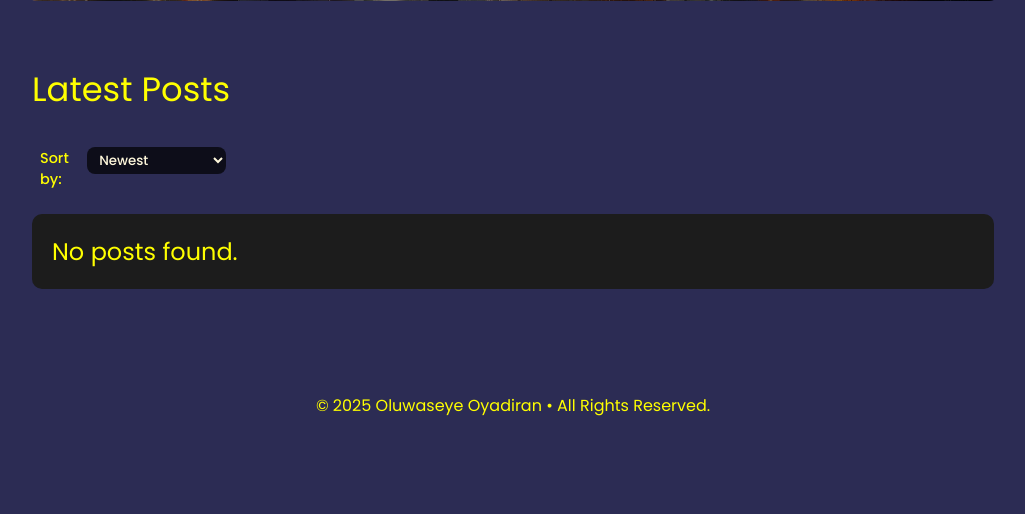
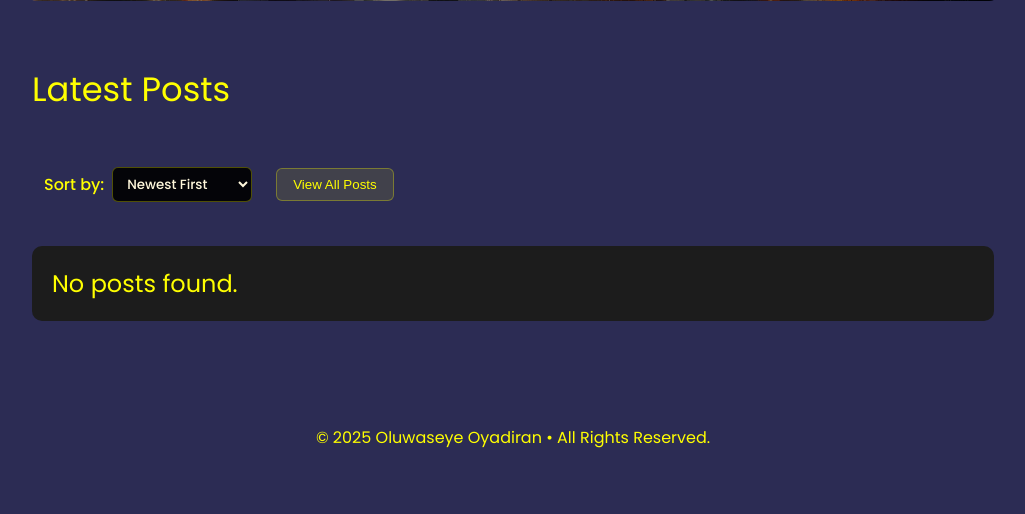
Before and after one commit to seyeoyadiran/MongoDB_Application, a Node server app: page / in a window 1280 px wide. Shown: the part 564-1078 px from the top of the page, without its empty margins (127-1152 px from the left). Before the commit the page ends 980 px from the top, so only its background shows below. Run offline with Node 20, Linux system fonts and the light colour scheme; data that the repository does not hold is empty; some libraries are stand-ins or nearby versions.

Commit message:
Completed For Now

```diff
--- a/views/index.ejs
+++ b/views/index.ejs
@@ -105,42 +105,94 @@
             font-size: 0.9rem;
         }
 
-        /* Sort Dropdown */
+        /* Sort Dropdown - Fixed Styling */
         .sort-container {
-            display: inline-flex; /* shrink to content */
+            display: flex;
             align-items: center;
-            border-radius: 12px;
-            padding: 4px 8px;
-            gap: 8px;
-            font-size: 0.9rem;
+            gap: 12px;
             margin-bottom: 20px;
-            transition: all 0.3s ease;
+            flex-wrap: wrap;
         }
 
+        .sort-group {
+            display: flex;
+            align-items: center;
+            gap: 8px;
+
+            padding: 8px 12px;
+            border-radius: 8px;
+        }
 
         .sort-container label {
             font-weight: 500;
+            white-space: nowrap;
         }
 
         .sort-select {
-        padding: 3px 8px;
-        border-radius: 8px;
-        border: none;
-        background-color: rgba(0,0,0,0.7);
+            padding: 6px 10px;
+            border-radius: 6px;
+            border: 1px solid rgba(255, 255, 0, 0.3);
+            background-color: rgba(0,0,0,0.9);
             color: #FFF8DC;
             font-weight: 500;
             cursor: pointer;
-        min-width: 100px;
+            min-width: 140px;
             transition: all 0.3s ease;
-    }
-
-    sortSelect {
-        margin-right: 20px;
+            margin-top: 16px;
         }
 
         .sort-select:hover, .sort-select:focus {
-        background-color: rgba(0,0,0,0.85);
+            background-color: rgba(0,0,0,1);
+            border-color: rgba(255, 255, 0, 0.6);
             outline: none;
+        }
+
+        /* View All Button */
+        .view-all-btn {
+            padding: 8px 16px;
+            background: rgba(255, 255, 0, 0.1);
+            color: yellow;
+            border: 1px solid rgba(255, 255, 0, 0.3);
+            border-radius: 6px;
+            cursor: pointer;
+            font-weight: 500;
+            transition: all 0.3s ease;
+            white-space: nowrap;
+        }
+
+        .view-all-btn:hover {
+            background: rgba(255, 255, 0, 0.2);
+            transform: translateY(-1px);
+        }
+
+        /* Scrollable container for View All */
+        .scroll-container {
+            max-height: 0;
+            overflow: hidden;
+            transition: max-height 0.5s ease;
+        }
+
+        .scroll-container.active {
+            max-height: 600px; /* Adjust based on your needs */
+            overflow-y: auto;
+        }
+
+        .scroll-container::-webkit-scrollbar {
+            width: 8px;
+        }
+
+        .scroll-container::-webkit-scrollbar-track {
+            background: rgba(0,0,0,0.3);
+            border-radius: 4px;
+        }
+
+        .scroll-container::-webkit-scrollbar-thumb {
+            background: rgba(255, 255, 0, 0.3);
+            border-radius: 4px;
+        }
+
+        .scroll-container::-webkit-scrollbar-thumb:hover {
+            background: rgba(255, 255, 0, 0.5);
         }
 
         /* Pagination */
@@ -168,11 +220,18 @@
             .hero-text-overlay p {
                 font-size: clamp(1rem, 3vw, 1.2rem);
             }
-            .article-ul li {
+            .article-ul li a {
                 flex-direction: column;
+                align-items: flex-start;
+                gap: 8px;
             }
             .sort-container {
-                justify-content: center;
+                flex-direction: column;
+                align-items: flex-start;
+            }
+            .sort-group {
+                width: 100%;
+                justify-content: space-between;
             }
         }
     </style>
@@ -197,21 +256,26 @@
     <section class="articles container">
         <h2 class="article__heading">Latest Posts</h2>
 
-        <!-- Sort Dropdown -->
+        <!-- Sort Dropdown and View All Button -->
         <div class="sort-container">
+            <div class="sort-group">
                 <label for="sortSelect">Sort by:</label>
                 <select id="sortSelect" class="sort-select" onchange="sortPosts()">
-                <option value="newest" selected>Newest</option>
-                <option value="oldest">Oldest</option>
+                    <option value="newest" selected>Newest First</option>
+                    <option value="oldest">Oldest First</option>
                     <option value="popular">Most Popular</option>
                 </select>
-
             </div>
 
+            <button class="view-all-btn" onclick="toggleViewAll()">View All Posts</button>
+        </div>
+
+        <!-- Regular posts list -->
         <ul id="articlesList" class="article-ul">
             <% if (data && data.length > 0) { %>
-                <% data.forEach(post => { %>
-                    <li data-created="<%= post.createdAt %>" data-views="<%= post.views %>">
+                <% data.forEach((post, index) => { %>
+                    <li data-created="<%= post.createdAt %>" data-views="<%= post.views %>"
+                        <%= index >= 5 ? 'style="display: none;"' : '' %>>
                         <a href="/post/<%= post._id %>">
                             <span><%= post.title %></span>
                             <span class="article-list-date"><%= post.createdAt.toDateString() %></span>
@@ -223,15 +287,35 @@
             <% } %>
         </ul>
 
+        <!-- Scrollable container for View All -->
+        <div id="scrollContainer" class="scroll-container">
+            <ul id="allArticlesList" class="article-ul" style="display: none;">
+                <!-- This will be populated with all posts when View All is clicked -->
+            </ul>
+        </div>
+
         <% if (nextPage !== null) { %>
-            <a href="/?page=<%= nextPage %>" class="pagination">&lt; View Older Posts</a>
+            <a href="/?page=<%= nextPage %>" class="pagination">&lt; View Other Posts</a>
         <% } %>
     </section>
 
     <script>
+        let allPosts = [];
+        let isViewAllActive = false;
+
+        // Initialize all posts data
+        function initializePosts() {
+            const items = Array.from(document.querySelectorAll('#articlesList li'));
+            allPosts = items.map(item => ({
+                element: item,
+                created: item.dataset.created,
+                views: parseInt(item.dataset.views) || 0
+            }));
+        }
+
         function sortPosts() {
             const sortType = document.getElementById('sortSelect').value;
-            const list = document.getElementById('articlesList');
+            const list = isViewAllActive ? document.getElementById('allArticlesList') : document.getElementById('articlesList');
             const items = Array.from(list.children);
 
             items.sort((a, b) => {
@@ -240,7 +324,7 @@
                 } else if(sortType === 'oldest') {
                     return new Date(a.dataset.created) - new Date(b.dataset.created);
                 } else if(sortType === 'popular') {
-                    return b.dataset.views - a.dataset.views;
+                    return (parseInt(b.dataset.views) || 0) - (parseInt(a.dataset.views) || 0);
                 }
             });
 
@@ -252,6 +336,52 @@
             // Append sorted items
             items.forEach(item => list.appendChild(item));
         }
+
+        function toggleViewAll() {
+            const scrollContainer = document.getElementById('scrollContainer');
+            const allArticlesList = document.getElementById('allArticlesList');
+            const regularList = document.getElementById('articlesList');
+            const viewAllBtn = document.querySelector('.view-all-btn');
+
+            if (!isViewAllActive) {
+                // Show all posts
+                allArticlesList.innerHTML = regularList.innerHTML;
+                allArticlesList.style.display = 'block';
+                regularList.style.display = 'none';
+                scrollContainer.classList.add('active');
+                viewAllBtn.textContent = 'Show Less';
+                isViewAllActive = true;
+
+                // Show all items (remove display: none)
+                const allItems = allArticlesList.querySelectorAll('li');
+                allItems.forEach(item => item.style.display = '');
+
+                // Sort the all posts list
+                sortPosts();
+            } else {
+                // Return to regular view
+                scrollContainer.classList.remove('active');
+                setTimeout(() => {
+                    allArticlesList.style.display = 'none';
+                    regularList.style.display = 'block';
+                    viewAllBtn.textContent = 'View All Posts';
+                    isViewAllActive = false;
+                }, 500);
+            }
+        }
+
+        // Initialize when page loads
+        document.addEventListener('DOMContentLoaded', function() {
+            initializePosts();
+
+            // Initially show only first 5 posts
+            const items = document.querySelectorAll('#articlesList li');
+            items.forEach((item, index) => {
+                if (index >= 5) {
+                    item.style.display = 'none';
+                }
+            });
+        });
     </script>
 
 </body>
--- a/views/post.ejs
+++ b/views/post.ejs
@@ -92,7 +92,7 @@
         }
 
         /* Article text */
-
+        s
         .article {
             font-size: 1.1rem;
             line-height: 1.7;
```
Also changed, not shown: 4 other files. Lines whose indentation alone changed are shown as unchanged.
